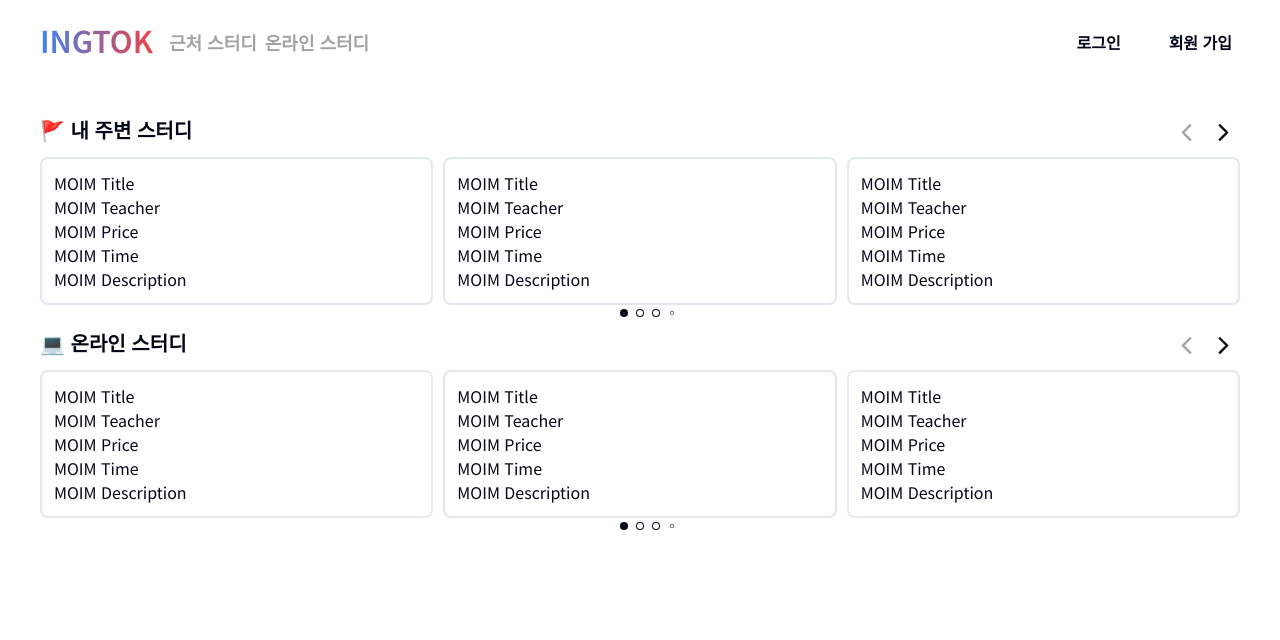
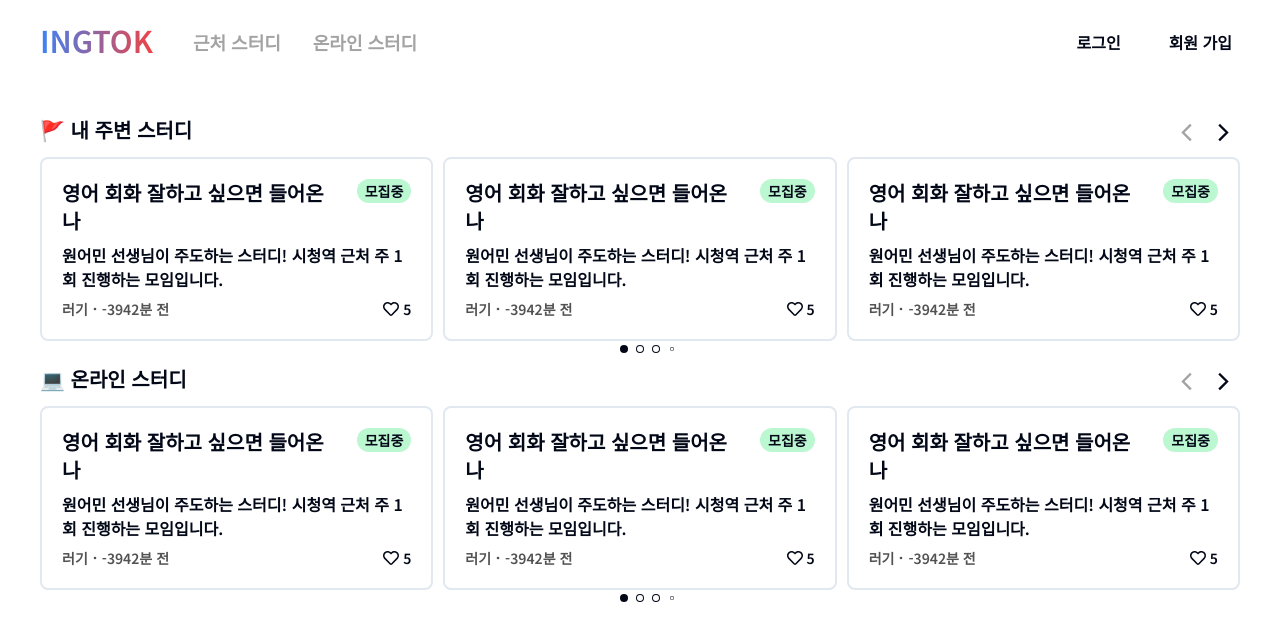
Before and after one commit to TEAM-eng-talk-mo/eng-talk-mo-fe, a Next.js app: page / in a window 1280 px wide. Shown: the top 640 px of the page. Built offline with nearby package versions, Linux system fonts and the light colour scheme.

Commit message:
feat(Study): study detail base
fix

```diff
--- a/components/Header/Header.tsx
+++ b/components/Header/Header.tsx
@@ -16,7 +16,7 @@ const Header = () => {
 
   return (
     <header className="flex justify-between items-center my-4 mx-2 sm:my-6 sm:mx-4 md:mx-6 lg:mx-8 xl:mx-10 font-semibold">
-      <div className="flex gap-2 items-center md:text-lg">
+      <div className="flex gap-2 sm:gap-4 md:gap-6 lg:gap-8 items-center md:text-lg">
         <Link
           href={"/"}
           className="fontbold text-2xl md:text-3xl bg-gradient-to-r from-blue-500 to-red-500 text-transparent bg-clip-text mr-2 -translate-y-0.5">
--- a/components/StudyList/StudyContainer.tsx
+++ b/components/StudyList/StudyContainer.tsx
@@ -1,11 +1,58 @@
+import { BsDot } from "react-icons/bs";
+import { FaRegHeart } from "react-icons/fa";
+
 const StudyContainer = () => {
+  const title = "영어 회화 잘하고 싶으면 들어온나";
+  const usr = "러기";
+  const time = new Date(2024, 1, 10, 20, 25);
+  const timeSub = Date.now() - time.getTime();
+  const oneDay = 60 * 60 * 24 * 1000;
+  const oneHour = 60 * 60 * 1000;
+  const oneMinute = 60 * 1000;
+  const like = 5;
+  const description =
+    "원어민 선생님이 주도하는 스터디! 시청역 근처 주 1회 진행하는 모임입니다.";
+  const isActive = true;
   return (
-    <div className="border-2 rounded-lg p-3">
-      <h1>MOIM Title</h1>
-      <p>MOIM Teacher</p>
-      <p>MOIM Price</p>
-      <p>MOIM Time</p>
-      <p>MOIM Description</p>
+    <div className="border-2 rounded-lg p-5 flex flex-col gap-2">
+      <div className="flex justify-between">
+        <div className="text-xl font-bold w-4/5">{title}</div>
+        <div className="font-semibold whitespace-nowrap text-sm">
+          {isActive ? (
+            <div className="rounded-xl bg-green-200 px-2 py-0.5">모집중</div>
+          ) : (
+            <div className="rounded-xl bg-neutral-100 px-2 py-0.5">
+              모집 마감
+            </div>
+          )}
+        </div>
+      </div>
+      <div className="font-semibold">{description}</div>
+      <div className="font-semibold flex justify-between">
+        <div className="flex items-center  text-neutral-600 text-sm">
+          <div>{usr}</div>
+          <div>
+            <BsDot />
+          </div>
+          <div>
+            {timeSub > oneDay ? (
+              <div>
+                {time.getMonth() + 1}월{time.getDate()}일
+              </div>
+            ) : timeSub > oneHour ? (
+              <div>{Math.floor(timeSub / oneHour)}시간 전</div>
+            ) : (
+              <div>{Math.floor(timeSub / oneMinute)}분 전</div>
+            )}
+          </div>
+        </div>
+        <div className="flex items-center gap-1">
+          <div className="hover:cursor-pointer transition hover:scale-110">
+            <FaRegHeart />
+          </div>
+          <div className="text-sm">{like}</div>
+        </div>
+      </div>
     </div>
   );
 };
```
